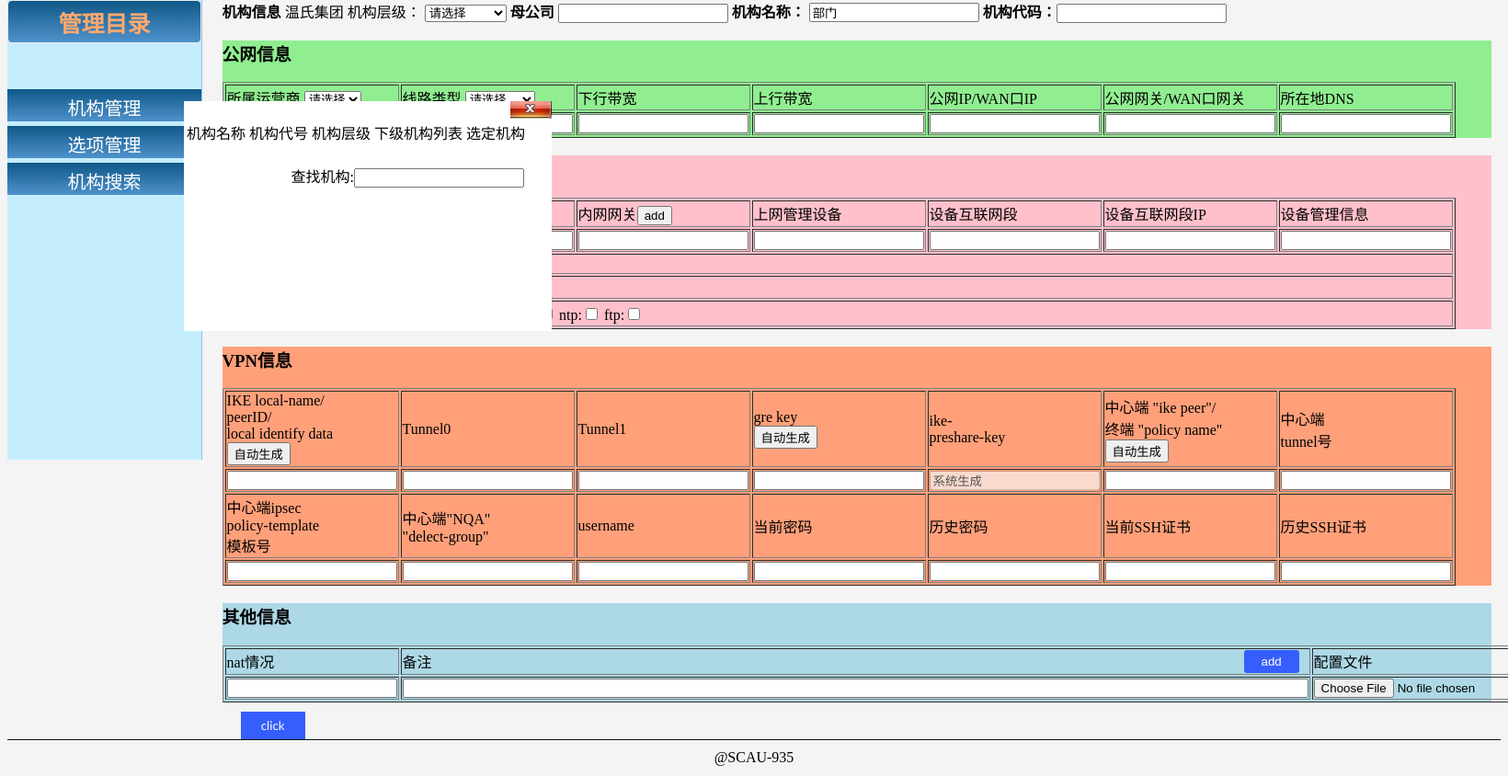
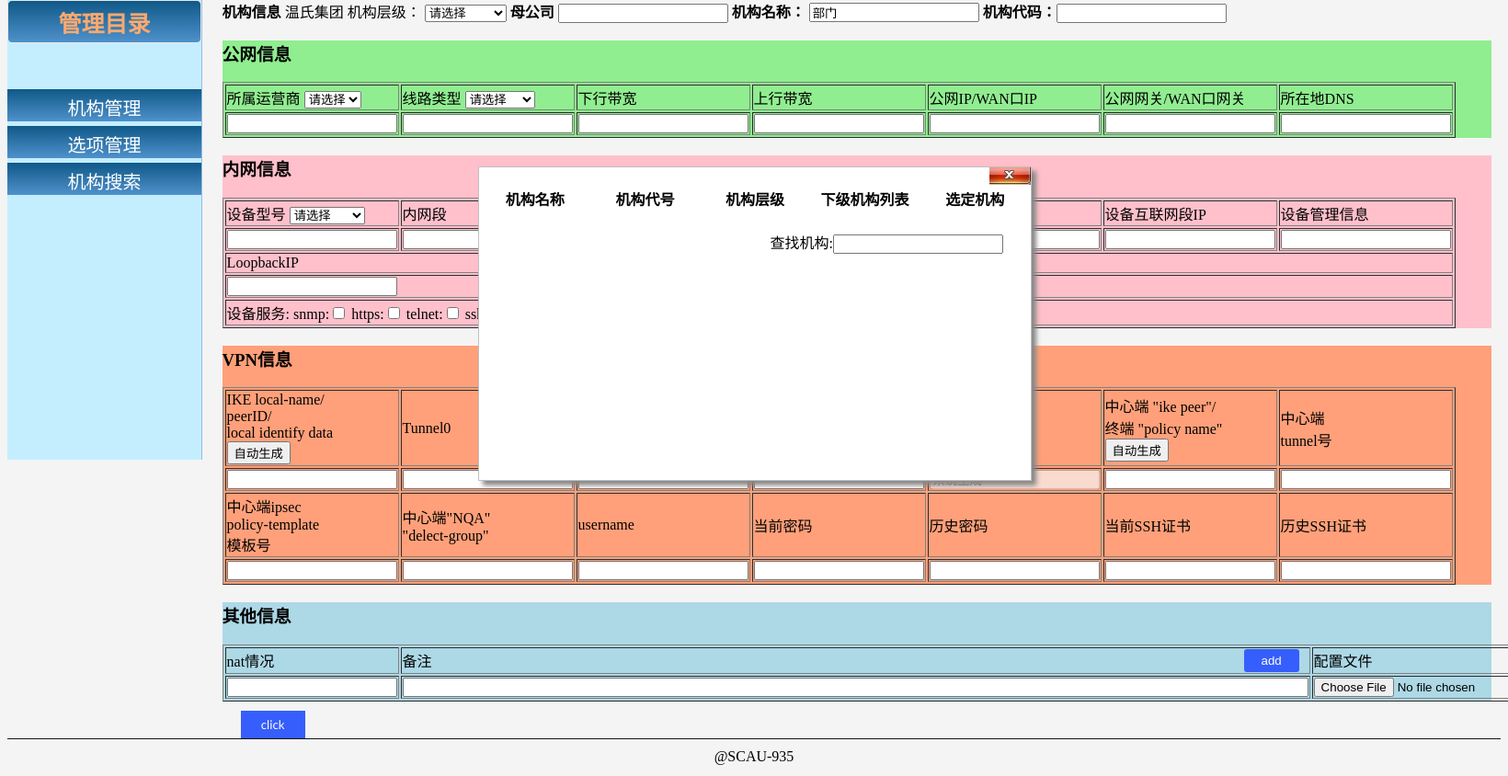
Before and after one commit to Seraphim-lyx/WensIp, a Django app: page /newmessage/ in a window 1640 px wide, after a click that opens the changed part; the page is wider, and only the part inside the window is pictured. Shown: the part 90-934 px from the top of that part at 92% size. Run offline with Django 3.2, Linux system fonts and the light colour scheme; data that the repository does not hold is empty.

Commit message:
Signed-off-by: lyx <563150079@qq.com>

```diff
--- a/project/urls.py
+++ b/project/urls.py
@@ -18,7 +18,7 @@ urlpatterns = patterns('',
         (r'^base/$',views.base),
         (r'^getMessage/$',message_dao.getMessage),
         (r'^setMessage/$',message_dao.setMessage),
-        (r'^newmessage/$',views.newMessage),
+        (r'^newmessage/$',message_dao.newMessage),
         (r'^test2/$',views.test2),
         (r'^reback/$',views.reback),
         (r'^excel/$',views.excel),
--- a/templates/message/OrganList.html
+++ b/templates/message/OrganList.html
@@ -4,19 +4,25 @@
     <title></title>
     <script type="text/javascript">
     </script>
+    <style type="text/css">
+       .Organs th,.Organs td{
+            width: 150px;
+           text-align: center;
+        }
+    </style>
 </head>
 <body>
 <div>
     <a href="#" style="float: right;font-size: 20px;color: red;"onclick="javascript:OrganList.style.display='none' "><img src="/static/pic/close.jpg"/></a>
 </div>
 <div style="clear: both;">
-<table>
+<table class="Organs">
     <tr>
-        <td>机构名称</td>
-        <td>机构代号</td>
-        <td>机构层级</td>
-        <td>下级机构列表</td>
-        <td>选定机构</td>
+        <th>机构名称</th>
+        <th>机构代号</th>
+        <th>机构层级</th>
+        <th>下级机构列表</th>
+        <th>选定机构</th>
     </tr>
     {% for i in organs %}
     <tr>
--- a/templates/message/newMessage.html
+++ b/templates/message/newMessage.html
@@ -6,19 +6,50 @@
     {% block js %}
     <script type="text/javascript">
         function ShowOrganList(){
-            $("#OrganList").css("display","block");
-            $("#OrganList").load("/getOrganList/")
+            /*
+             *异步返回机构列表
+             */
+            var box =300;
+
+            var th= $(window).scrollTop()+$(window).height()/1.4-box;
+
+            var h =document.body.clientHeight;
+
+            var rw =$(window).width()/2-box;
+
+            $("#OrganList").animate({top:th,opacity:'show',width:600,height:340,left:rw},500);//弹窗效果
+
+            $.post("/getOrganList/",function(data){
+                $("#OrganList").html(data)
+            })
         }
         function ShowNextOrgan(rank,id){
+            /*
+             异步返回子机构列表
+             */
             $("#OrganList").load("/getNextOrgan/",{"rank":rank,"id":id})
         }
         function ChooseParent(name,id,rank){
-                $("#parent").val(name)
-                $("#parentID").val(id)
-                $("#parentRank").val(rank)
-                $("#OrganList").css("display","none")
+                /*
+                 缓存母机构信息
+                 */
+                var nowrank=$("select[name='rank']").val() //获取当前选择机构层级
+                if(rank<nowrank-1||rank>nowrank){
+                    alert("母机构层级错误");
+                    return
+                    //判断当前机构与所选母机构层级逻辑关系，错误则返回
+                }
+                $("#parent").val(name);
+                $("#parentID").val(id);
+                $("#parentRank").val(rank);
+                $("#OrganList").css("display","none");
         }
         function ChangeSelect(me,id){
+            /**
+             *正则匹配“光纤”
+             * 公网IP与公网网关是否可填
+             */
+
             var text=$(me).find("option:selected").text()
             $("#"+id).val(text)
             if(id=='circuit'){
@@ -31,6 +62,28 @@
                     $("input[name='PublicIP']").removeAttr("disabled");
                     $("input[name='PublicGATEWAY']").removeAttr("disabled");
                 }
+            }
+        }
+        function JudgeRank(me){
+            /*
+            判断机构层级
+             */
+            if($(me).val()=="2"){
+                //如果所选为2级机构，则禁用母公司选择元素
+                $("#parent").attr("disabled","true")
+                $("#parent").val("温氏集团")
+            }
+            else{
+                $("#parent").removeAttr("disabled")
+                $("#parent").val("")
+            }
+        }
+        function IP2V(ip)
+        {
+            var re = /^([0-9]|[1-9]\d|1\d\d|2[0-4]\d|25[0-5])\.([0-9]|[1-9]\d|1\d\d|2[0-4]\d|25[0-5])\.([0-9]|[1-9]\d|1\d\d|2[0-4]\d|25[0-5])\.([0-9]|[1-9]\d|1\d\d|2[0-4]\d|25[0-5])$/;   //匹配IP地址的正则表达式
+            var re2=/^([0-9]|[1-9]\d|1\d\d|2[0-4]\d|25[0-5])\.([0-9]|[1-9]\d|1\d\d|2[0-4]\d|25[0-5])\.([0-9]|[1-9]\d|1\d\d|2[0-4]\d|25[0-5])\.([0-9]|[1-9]\d|1\d\d|2[0-4]\d|25[0-5])\\|\/(\d{1,2})$/;
+            if(!re2.test(ip)&&!re.test(ip)){
+                alert("IP段格式错误，请按照'X.X.X.X'或'X.X.X.X/XX'格式输入");
             }
         }
     </script>
@@ -49,7 +102,7 @@
         <b>机构信息</b>
         <span>温氏集团</span>
         <span>机构层级：</span>
-        <select name="rank">
+        <select name="rank" onchange="JudgeRank(this)">
             <option>请选择</option>
             <option value="2">二级机构</option>
             <option value="2.5">二级半机构</option>
@@ -105,8 +158,8 @@
                 <td><input type="text"  name="circuit" id="circuit"/></td>
                 <td><input type="text"  name="downlinkBandwidth"/></td>
                 <td><input type="text"  name="uplinkBandwidth"/></td>
-                <td><input type="text"  name="PublicIP"/></td>
-                <td><input type="text"  name="PublicGATEWAY"/></td>
+                <td><input type="text"  name="PublicIP" onchange="IP2V($(this).val())"/></td>
+                <td><input type="text"  name="PublicGATEWAY" /></td>
                 <td><input type="text"  name="DNS"/></td>
             </tr>
         </table>
@@ -131,8 +184,8 @@
                     </select>
                 </td>
 
-                <td>内网段<input type="button" value='add' class='addnote' onclick="addtext('Diagram','20px')"/></td>
-                <td>内网网关<input type="button" value='add' class='addnote' onclick="addtext('GATEWAY','20px')"/></td>
+                <td>内网段</td>
+                <td>内网网关</td>
                 <td>上网管理设备</td>
                 <td>设备互联网段</td>
                 <td>设备互联网段IP</td>
@@ -251,8 +304,9 @@
 
     <input type="submit" value="click" class='post submit' />
 </form>
-<div id="OrganList" style="background-color:white;height: 250px;width: 400px;position: fixed;left: 200px;top: 200px;display: none">
-
-
+<div id="OrganList" style="border:1px silver solid;background-color:white;
+                                height: 320px;width: 600px;position: fixed;left: 300px;top: 200px;display: none;
+                                -moz-box-shadow: 5px 5px 5px #888888; /* 老的 Firefox */
+                                box-shadow: 5px 5px 5px #888888;">
 </div>
 {% endblock %}
--- a/views/message_dao.py
+++ b/views/message_dao.py
@@ -231,7 +231,8 @@ def CreateNewMessage(request):
     return HttpResponseRedirect("/OrganIndex/")
 
 
-
+def newMessage(request):
+    return render_to_response("message/newMessage.html",locals())
 @csrf_exempt
 def UpdateMessage(request):
     """
```
